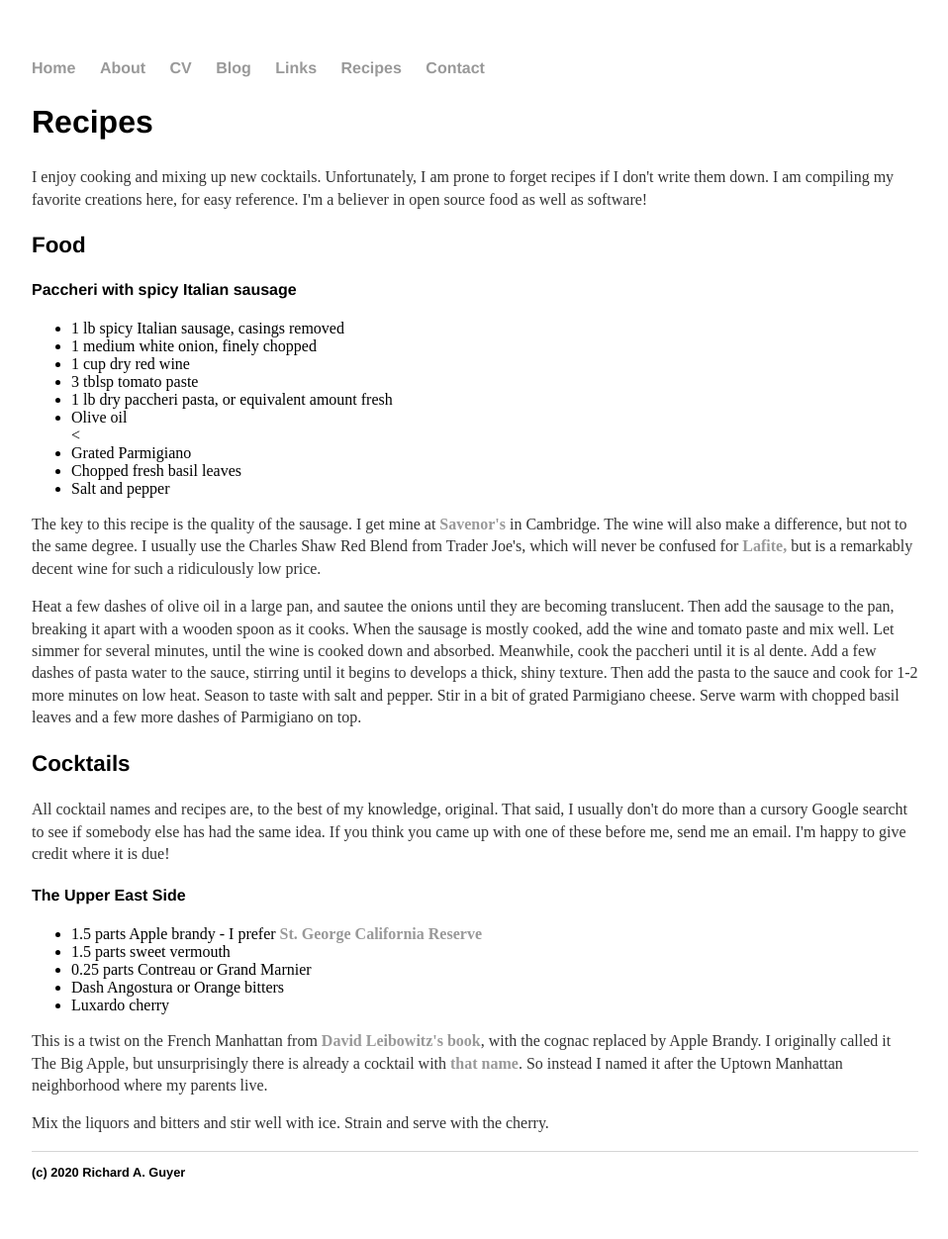
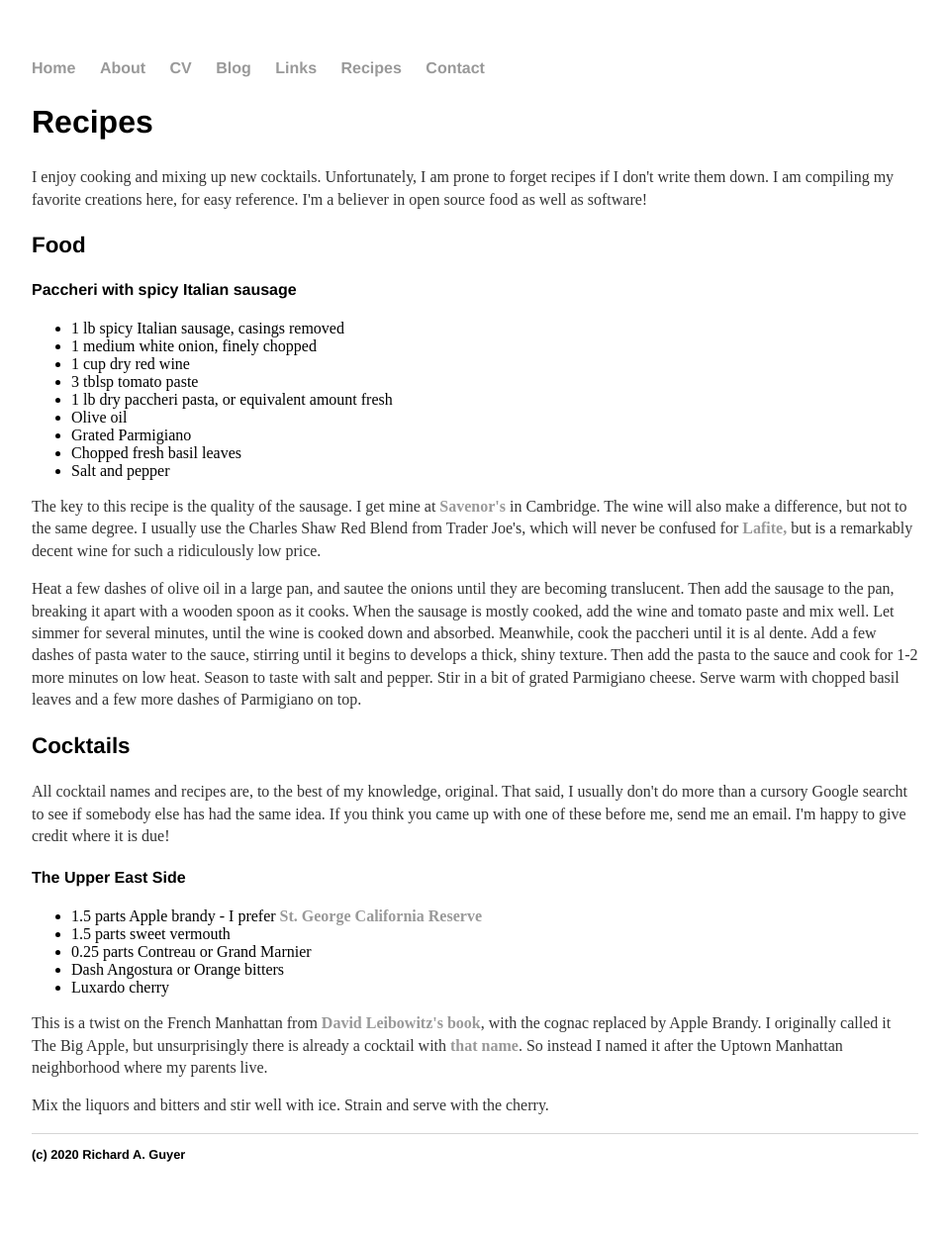
Before and after one commit to riguyer/riguyer.github.io, a Jekyll site: the page built from recipes.html, in a window 1280 px wide. Shown: the whole page at 99% size, without its empty margins (160-1118 px from the left). Built offline with Jekyll 4.4.1, drawn with Linux system fonts in a browser that asks for light colours.

```diff
--- a/recipes.html
+++ b/recipes.html
@@ -17,7 +17,7 @@ permalink: /recipes/
             <li> 1 cup dry red wine </li>
             <li> 3 tblsp tomato paste </li>
             <li> 1 lb dry paccheri pasta, or equivalent amount fresh </li>
-            <li> Olive oil </li><
+            <li> Olive oil </li>
             <li> Grated Parmigiano </li>
             <li> Chopped fresh basil leaves </li>
             <li> Salt and pepper </li>
```
